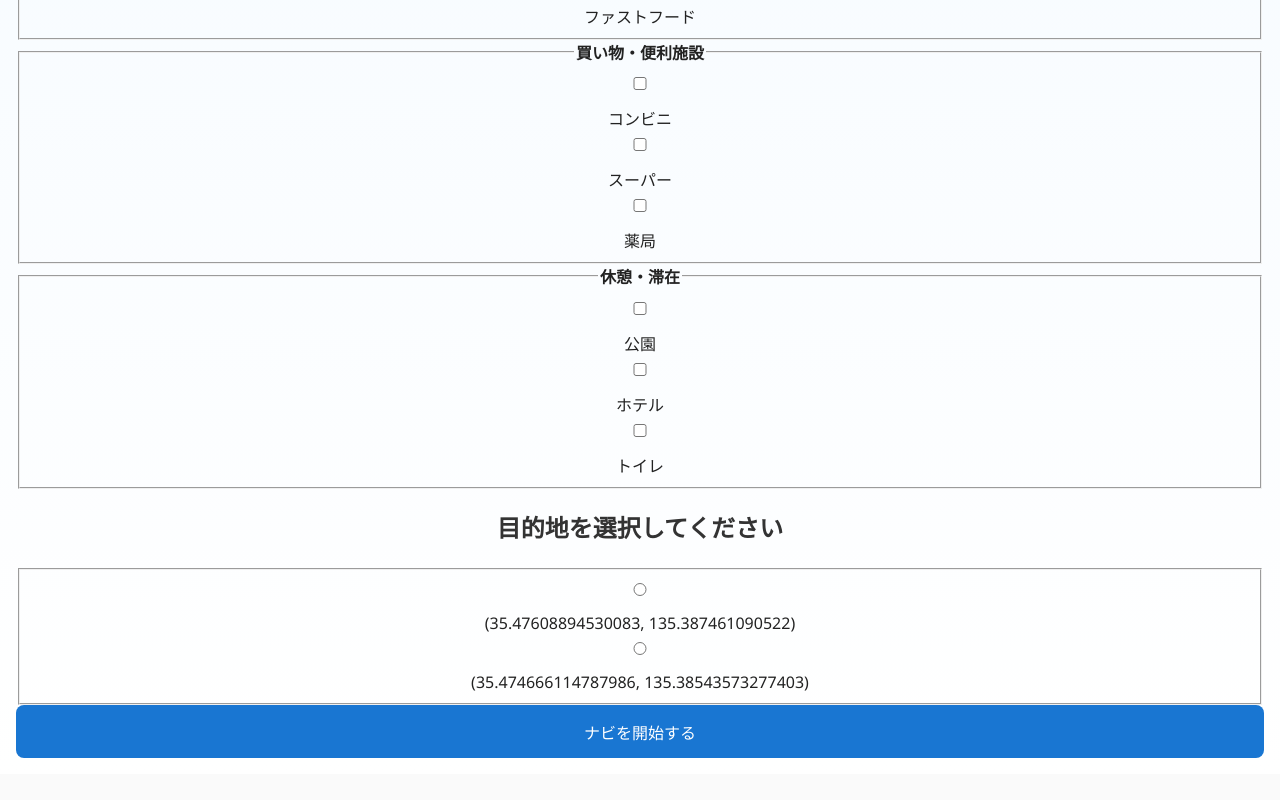
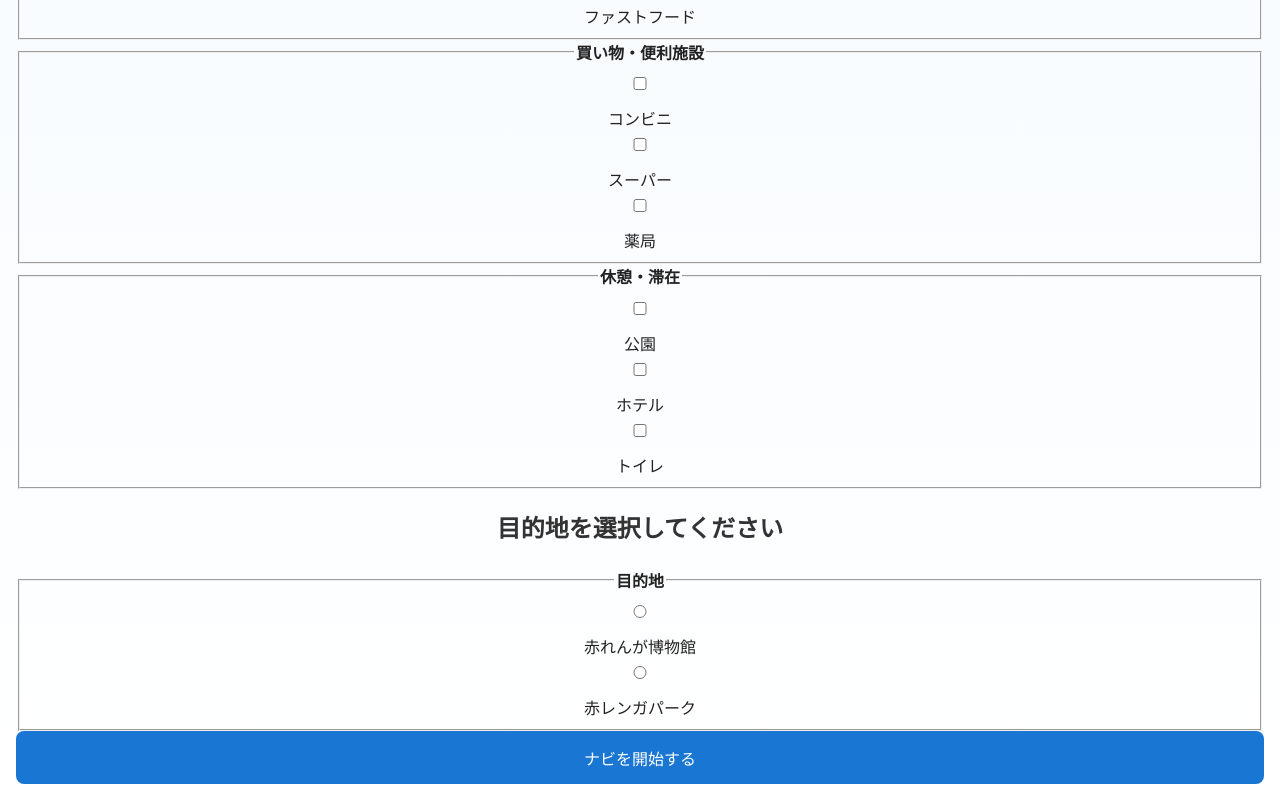
Before and after one commit to iwle2004/E-Bike, a React (Create React App) app: page /map in a window 1280 px wide. Shown: the part 763-1563 px from the top of the page. Before the commit the page ends 1537 px from the top, so only its background shows below. Built offline with nearby package versions, Linux system fonts and the light colour scheme; no server answers.

Commit message:
目的地選択機能修正

```diff
--- a/src/assets/TagSelector.js
+++ b/src/assets/TagSelector.js
@@ -25,10 +25,12 @@ const tagGroups = {
   ],
 };
 
-const endpointGroups = [
-  { lat: 35.47608894530083, lon: 135.387461090522 }, //赤れんが博物館
-  { lat: 35.474666114787986, lon: 135.38543573277403 }, //赤レンガパーク
-];
+const endpointGroups = {
+  "目的地":[
+  { name: "赤れんが博物館", lat: 35.47608894530083, lon: 135.387461090522 }, //赤れんが博物館
+  { name: "赤レンガパーク", lat: 35.474666114787986, lon: 135.38543573277403 }, //赤レンガパーク
+  ],
+};
 
 const TagSelector = ({ onRunNavigation }) => {
   const [selectedTags, setSelectedTags] = useState([]);
@@ -71,23 +73,22 @@ const TagSelector = ({ onRunNavigation }) => {
       ))}
 
       <h2>目的地を選択してください</h2>
-      <fieldset>
-        {endpointGroups.map((coords, index) => (
-          <label key={index} style={{ display: "block" }}>
+      {Object.entries(endpointGroups).map(([group, destinations]) => (
+        <fieldset key={group}>
+          <legend><strong>{group}</strong></legend>
+          {destinations.map((endpoint) => (
+            <label key={endpoint.name} style={{ display: "block" }}>
               <input
                 type="radio"
-              name="endLocation"
-              checked={
-                selectedEndpoint &&
-                selectedEndpoint.lat === coords.lat &&
-                selectedEndpoint.lon === coords.lon
-              }
-              onChange={() => handleDestinationChange(index)}
+                name="destination"
+                checked={selectedEndpoint?.name === endpoint.name}
+                onChange={() => setSelectedEndpoint(endpoint)}
               />
-            ({coords.lat}, {coords.lon})
+              {endpoint.name}
             </label>
           ))}
         </fieldset>
+      ))}
 
       <button onClick={handleSubmit}>ナビを開始する</button>
     </div>
```
Lines whose indentation alone changed are shown as unchanged.
